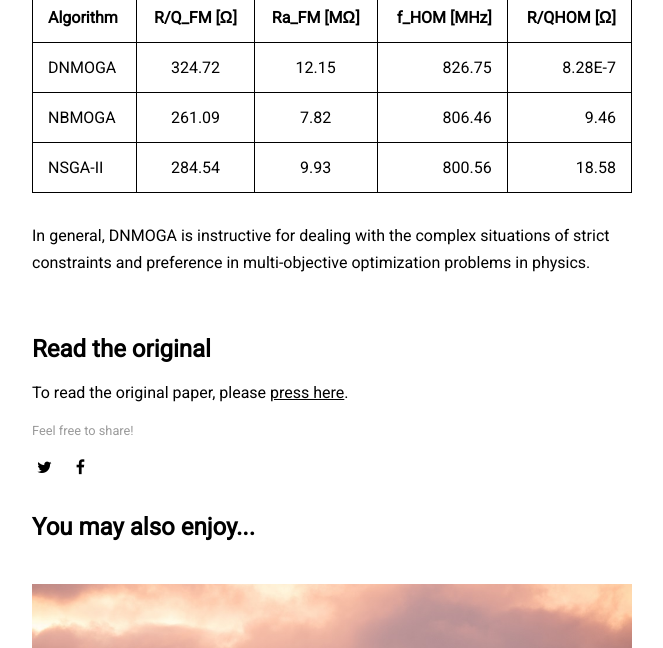
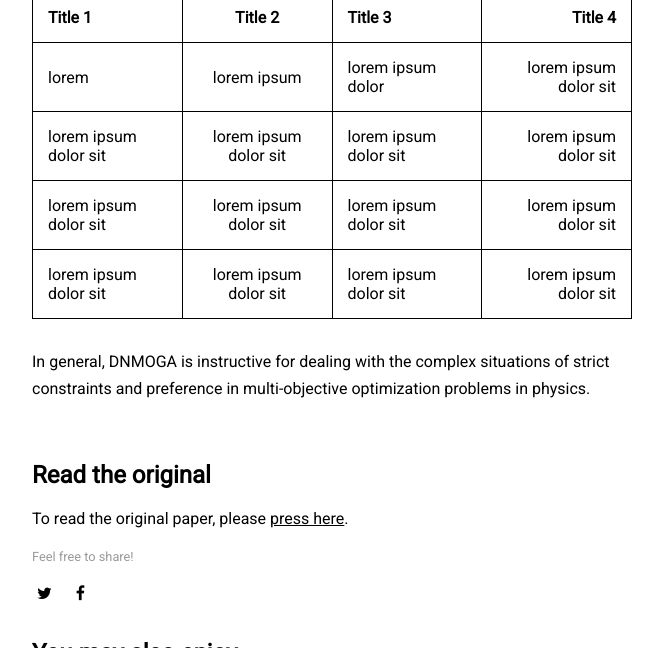
Before and after one commit to peilin-wang-git/peilin-wang-git.github.io, a Jekyll site: the page built from _posts/2023-07-28-paper-Combining multi-objective-genetic-algorithm-and-neural-network-dynamically-for-the-complex-optimization-problems-in-physics.md, in a window 1280 px wide and 900 px high, scrolled down 2099 px, cut to the strip 252-900 px from the top of the window. Shown: the whole strip, without its empty margins (308-971 px from the left). Built offline with Jekyll 4.4.1, drawn with Linux system fonts in a browser that asks for light colours; nearby versions of some CDN libraries.

Commit message:
Update 2023-07-28-paper-Combining multi-objective-genetic-algorithm-and-neural-network-dynamically-for-the-complex-optimization-problems-in-physics.md

```diff
--- a/_posts/2023-07-28-paper-Combining multi-objective-genetic-algorithm-and-neural-network-dynamically-for-the-complex-optimization-problems-in-physics.md
+++ b/_posts/2023-07-28-paper-Combining multi-objective-genetic-algorithm-and-neural-network-dynamically-for-the-complex-optimization-problems-in-physics.md
@@ -27,11 +27,18 @@ DNMOGA                | 324.72                | 12.15                 | 826.75
 NBMOGA                | 261.09                | 7.82                  | 806.46                | 9.46
 NSGA-II               | 284.54                | 9.93                  | 800.56                | 18.58 -->
 
-Algorithm | R/Q_FM [Ω] | Ra_FM [MΩ] | f_HOM [MHz] | R/QHOM [Ω]
+<!-- Algorithm | R/Q_FM [Ω] | Ra_FM [MΩ] | f_HOM [MHz] | R/QHOM [Ω]
 --- | :---: | :---: | ---: | ---:
 DNMOGA | 324.72 | 12.15 | 826.75 | 8.28E-7
 NBMOGA | 261.09 | 7.82 | 806.46 | 9.46
-NSGA-II | 284.54 | 9.93 | 800.56 | 18.58
+NSGA-II | 284.54 | 9.93 | 800.56 | 18.58 -->
+
+Title 1               | Title 2               | Title 3               | Title 4
+--------------------- | :-------------------: | :-------------------- | --------------------:
+lorem                 | lorem ipsum           | lorem ipsum dolor     | lorem ipsum dolor sit
+lorem ipsum dolor sit | lorem ipsum dolor sit | lorem ipsum dolor sit | lorem ipsum dolor sit
+lorem ipsum dolor sit | lorem ipsum dolor sit | lorem ipsum dolor sit | lorem ipsum dolor sit
+lorem ipsum dolor sit | lorem ipsum dolor sit | lorem ipsum dolor sit | lorem ipsum dolor sit
 
 In general, DNMOGA is instructive for dealing with the complex situations of strict constraints and preference in multi-objective optimization problems in physics.
 
```
